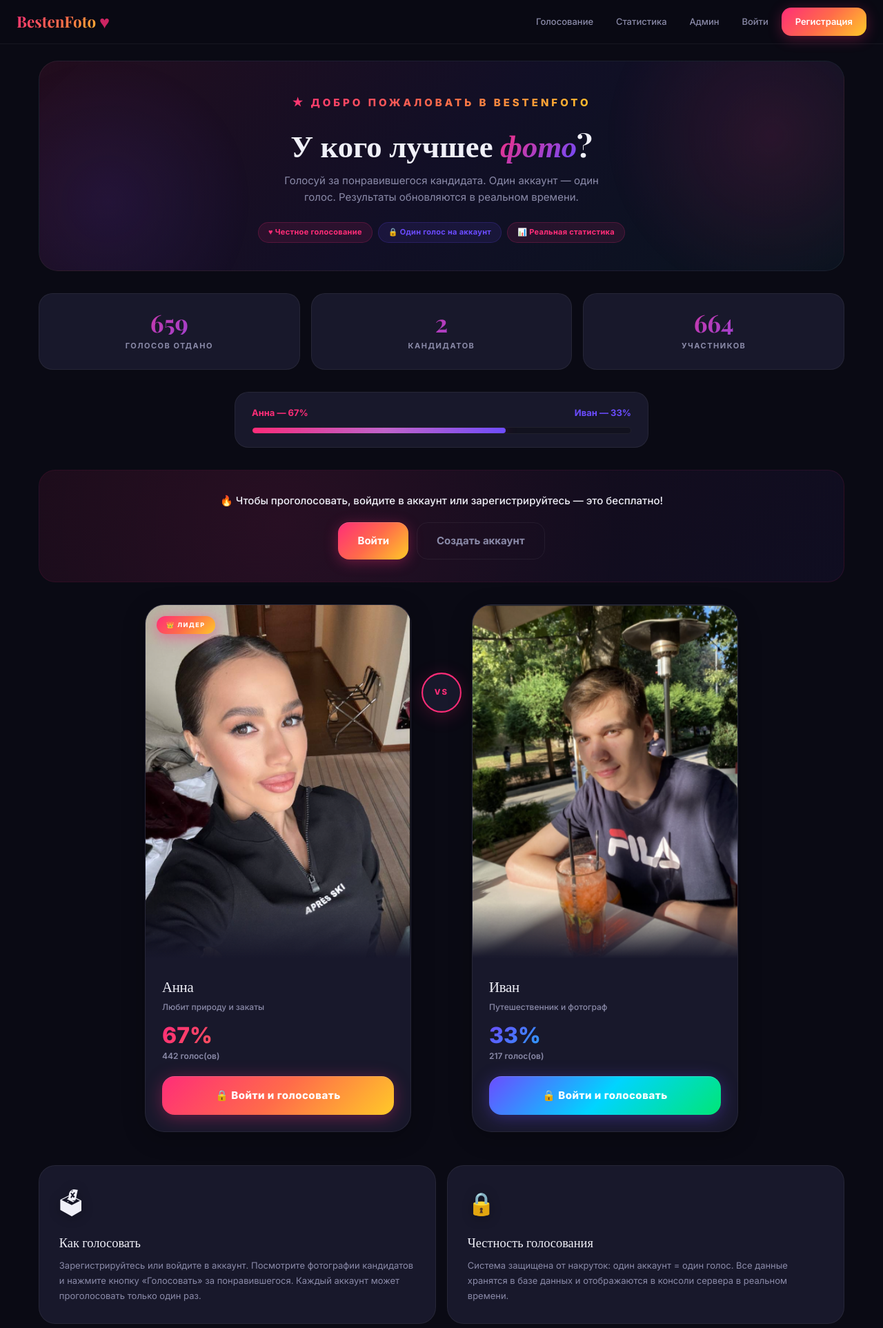
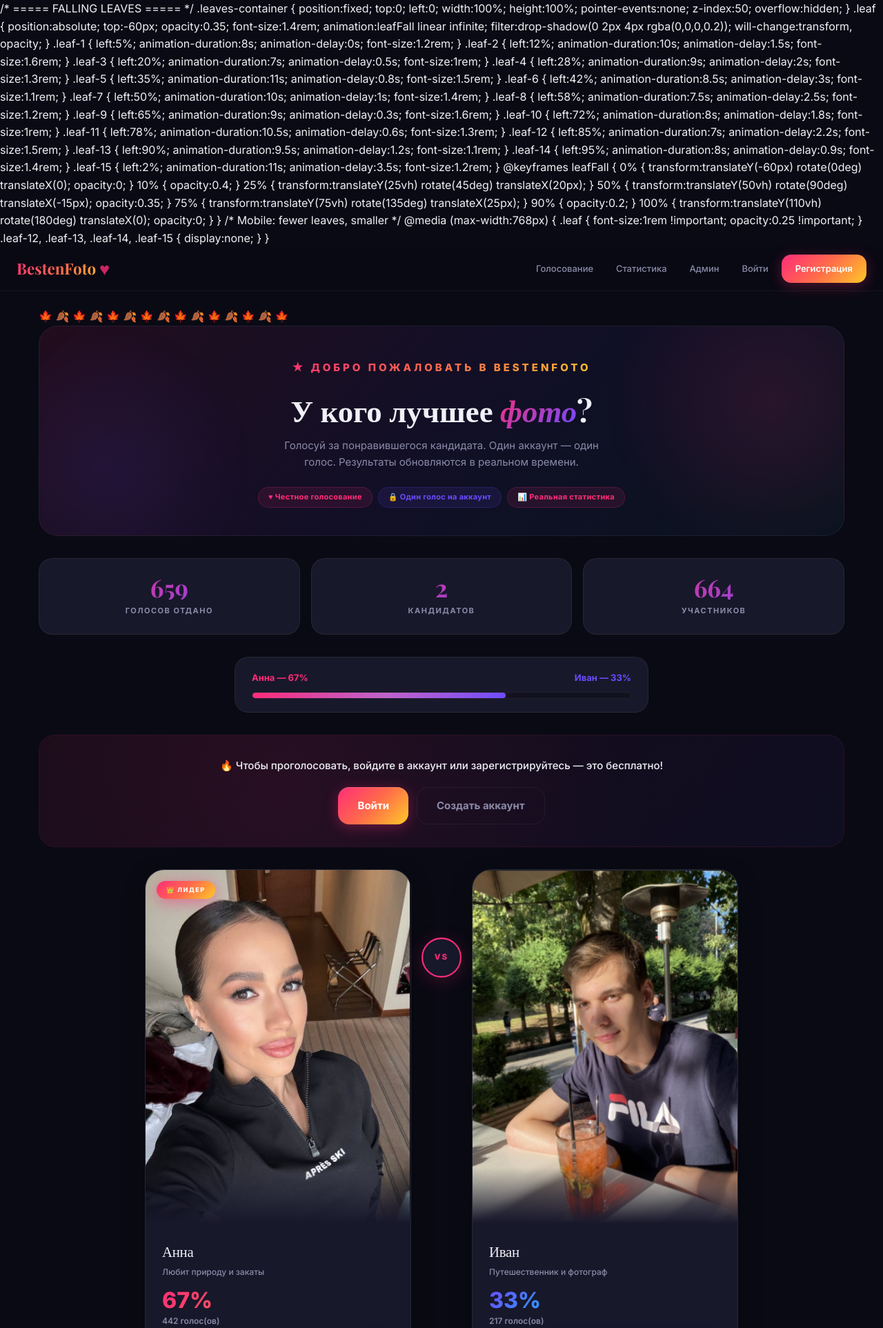
Before and after one commit to SayoshiN/bestenfoto, a Flask app: page / in a window 1280 px wide. Shown: the top 1925 px of the page at 69% size. Run offline with Flask 3, Linux system fonts and the light colour scheme; data comes from the database, SQL or seed files in the repository.

Commit message:
index.html

```diff
--- a/templates/index.html
+++ b/templates/index.html
@@ -582,9 +582,96 @@
   .vote-btn { border-radius:16px }
 }
 </style>
+
+/* ===== FALLING LEAVES ===== */
+.leaves-container {
+  position:fixed;
+  top:0; left:0;
+  width:100%; height:100%;
+  pointer-events:none;
+  z-index:50;
+  overflow:hidden;
+}
+.leaf {
+  position:absolute;
+  top:-60px;
+  opacity:0.35;
+  font-size:1.4rem;
+  animation:leafFall linear infinite;
+  filter:drop-shadow(0 2px 4px rgba(0,0,0,0.2));
+  will-change:transform, opacity;
+}
+.leaf-1 { left:5%; animation-duration:8s; animation-delay:0s; font-size:1.2rem; }
+.leaf-2 { left:12%; animation-duration:10s; animation-delay:1.5s; font-size:1.6rem; }
+.leaf-3 { left:20%; animation-duration:7s; animation-delay:0.5s; font-size:1rem; }
+.leaf-4 { left:28%; animation-duration:9s; animation-delay:2s; font-size:1.3rem; }
+.leaf-5 { left:35%; animation-duration:11s; animation-delay:0.8s; font-size:1.5rem; }
+.leaf-6 { left:42%; animation-duration:8.5s; animation-delay:3s; font-size:1.1rem; }
+.leaf-7 { left:50%; animation-duration:10s; animation-delay:1s; font-size:1.4rem; }
+.leaf-8 { left:58%; animation-duration:7.5s; animation-delay:2.5s; font-size:1.2rem; }
+.leaf-9 { left:65%; animation-duration:9s; animation-delay:0.3s; font-size:1.6rem; }
+.leaf-10 { left:72%; animation-duration:8s; animation-delay:1.8s; font-size:1rem; }
+.leaf-11 { left:78%; animation-duration:10.5s; animation-delay:0.6s; font-size:1.3rem; }
+.leaf-12 { left:85%; animation-duration:7s; animation-delay:2.2s; font-size:1.5rem; }
+.leaf-13 { left:90%; animation-duration:9.5s; animation-delay:1.2s; font-size:1.1rem; }
+.leaf-14 { left:95%; animation-duration:8s; animation-delay:0.9s; font-size:1.4rem; }
+.leaf-15 { left:2%; animation-duration:11s; animation-delay:3.5s; font-size:1.2rem; }
+
+@keyframes leafFall {
+  0% {
+    transform:translateY(-60px) rotate(0deg) translateX(0);
+    opacity:0;
+  }
+  10% {
+    opacity:0.4;
+  }
+  25% {
+    transform:translateY(25vh) rotate(45deg) translateX(20px);
+  }
+  50% {
+    transform:translateY(50vh) rotate(90deg) translateX(-15px);
+    opacity:0.35;
+  }
+  75% {
+    transform:translateY(75vh) rotate(135deg) translateX(25px);
+  }
+  90% {
+    opacity:0.2;
+  }
+  100% {
+    transform:translateY(110vh) rotate(180deg) translateX(0);
+    opacity:0;
+  }
+}
+
+/* Mobile: fewer leaves, smaller */
+@media (max-width:768px) {
+  .leaf { font-size:1rem !important; opacity:0.25 !important; }
+  .leaf-12, .leaf-13, .leaf-14, .leaf-15 { display:none; }
+}
+
 {% endblock %}
 
 {% block content %}
+<!-- FALLING LEAVES -->
+<div class="leaves-container" aria-hidden="true">
+  <span class="leaf leaf-1">&#127809;</span>
+  <span class="leaf leaf-2">&#127810;</span>
+  <span class="leaf leaf-3">&#127809;</span>
+  <span class="leaf leaf-4">&#127810;</span>
+  <span class="leaf leaf-5">&#127809;</span>
+  <span class="leaf leaf-6">&#127810;</span>
+  <span class="leaf leaf-7">&#127809;</span>
+  <span class="leaf leaf-8">&#127810;</span>
+  <span class="leaf leaf-9">&#127809;</span>
+  <span class="leaf leaf-10">&#127810;</span>
+  <span class="leaf leaf-11">&#127809;</span>
+  <span class="leaf leaf-12">&#127810;</span>
+  <span class="leaf leaf-13">&#127809;</span>
+  <span class="leaf leaf-14">&#127810;</span>
+  <span class="leaf leaf-15">&#127809;</span>
+</div>
+
 <!-- HERO -->
 <div class="hero">
   <p class="hero-eyebrow">&#9733; Добро пожаловать в BestenFoto</p>
```
